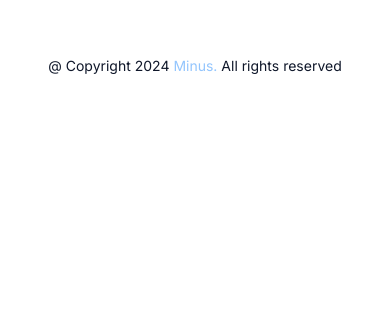
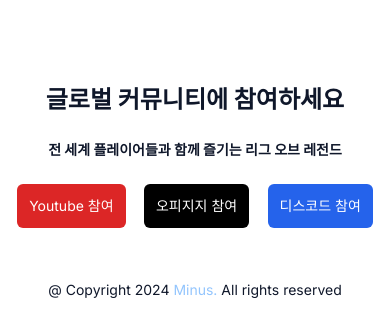
Before and after one commit to Kminhoo/next-lol, a Next.js app: page / in a window 390 px wide. Shown: the part 1684-1996 px from the top of the page. Before the commit the page ends 1772 px from the top, so only its background shows below. Built offline with nearby package versions, Linux system fonts and the light colour scheme.

Commit message:
feat: HomePage Community 컴포넌트 반응형 및 기능

```diff
--- a/src/app/page.tsx
+++ b/src/app/page.tsx
@@ -3,6 +3,7 @@
 import Hero from '@components/ui/home/Hero'
 import Description from '@components/ui/home/Description'
 import HomeVideo from '@components/ui/home/HomeVideo'
+import Community from '@components/ui/home/Community'
 
 export const metadata: Metadata = {
   title: '리그오브레전드',
@@ -15,6 +16,7 @@
       <Hero />
       <Description />
       <HomeVideo />
+      <Community />
     </main>
   )
 }
--- /dev/null
+++ b/src/components/ui/home/Community.tsx
@@ -0,0 +1,44 @@
+const Community = () => {
+  return (
+    <section>
+      <div className="max-w-7xl m-auto bg-white dark:bg-slate-800 rounded-md">
+        <div className="px-2 py-10">
+          <h2 className="text-2xl font-bold mb-6 text-center text-slate-900 dark:text-white">
+            글로벌 커뮤니티에 참여하세요
+          </h2>
+          <p className="text-sm font-bold mb-6 text-center text-slate-900 dark:text-white break-keep">
+            전 세계 플레이어들과 함께 즐기는 리그 오브 레전드
+          </p>
+          <div className="flex flex-row items-center justify-around md:justify-center md:gap-4">
+            <a
+              href="https://www.youtube.com/channel/UCooLkG0FfrkPBQsSuC95L6w"
+              target="_blank"
+              rel="noopener noreferrer"
+              className="border-none p-3 bg-red-600 rounded-md text-white text-sm"
+            >
+              Youtube 참여
+            </a>
+            <a
+              href="https://www.op.gg/"
+              target="_blank"
+              rel="noopener noreferrer"
+              className="border-none p-3 bg-black rounded-md text-white text-sm"
+            >
+              오피지지 참여
+            </a>
+            <a
+              href="https://discord.com/"
+              target="_blank"
+              rel="noopener noreferrer"
+              className="border-none p-3 bg-blue-600 rounded-md text-white text-sm"
+            >
+              디스코드 참여
+            </a>
+          </div>
+        </div>
+      </div>
+    </section>
+  )
+}
+
+export default Community
```
